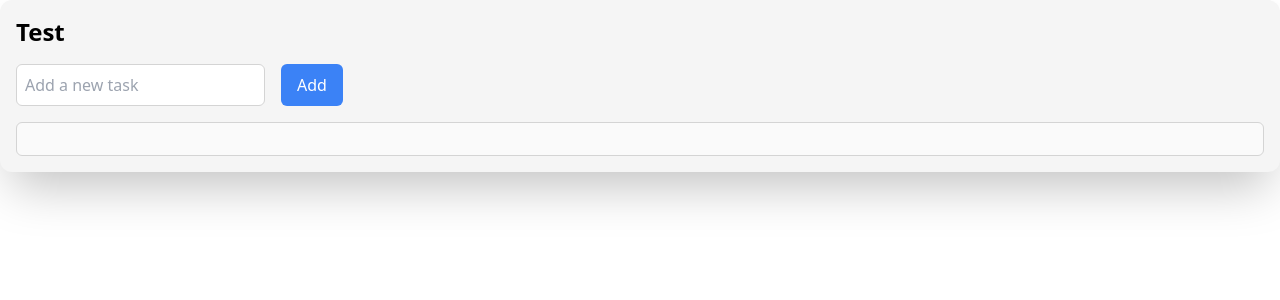
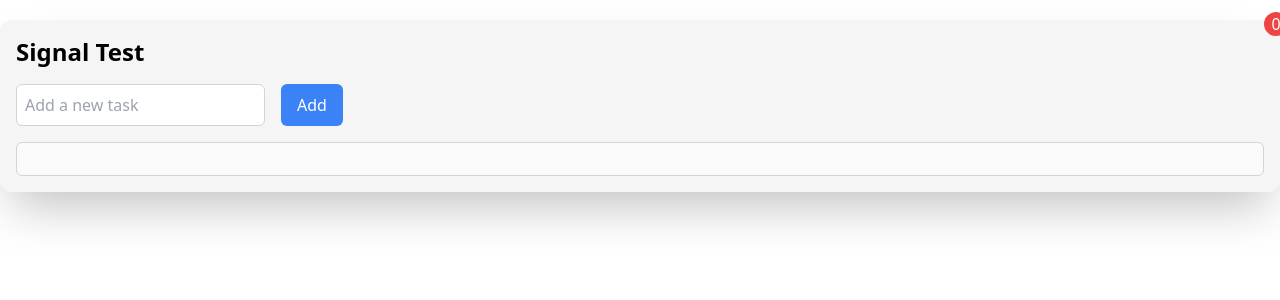
Before and after one commit to suti1979/angular-todo, an Angular app: page / in a window 1280 px wide. Shown: the top 300 px of the page. Built offline with nearby package versions, Linux system fonts and the light colour scheme.

Commit message:
add noti + local storage

```diff
--- a/src/app/app.component.html
+++ b/src/app/app.component.html
@@ -1,5 +1,7 @@
-<main class="container mx-auto bg-neutral-100 shadow-2xl rounded-xl p-4">
+<main class="container mx-auto bg-neutral-100 shadow-2xl rounded-xl p-4 relative mt-5">
   <app-todo />
+
+  <app-notification />
 </main>
 
 <router-outlet />
--- /dev/null
+++ b/src/app/notification/notification.component.html
@@ -0,0 +1,5 @@
+<div
+  class="absolute -top-2 -right-2 rounded-full bg-red-500 text-white w-6 h-6 flex items-center justify-center"
+>
+  {{ todoService.getTodos().length }}
+</div>
--- /dev/null
+++ b/src/app/notification/notification.component.ts
@@ -0,0 +1,13 @@
+import { Component, inject } from '@angular/core'
+import { TodoService } from '../todo/todo.service'
+
+@Component({
+  selector: 'app-notification',
+  standalone: true,
+  imports: [],
+  templateUrl: './notification.component.html',
+  styleUrl: './notification.component.scss'
+})
+export class NotificationComponent {
+  todoService = inject(TodoService)
+}
--- a/src/app/todo/todo.component.html
+++ b/src/app/todo/todo.component.html
@@ -1,5 +1,5 @@
 <div class="">
-  <h1 class="text-2xl font-bold mb-4">Test</h1>
+  <h1 class="text-2xl font-bold mb-4">Signal Test</h1>
 
   <div class="flex gap-4">
     <input
--- a/src/app/todo/todo.service.ts
+++ b/src/app/todo/todo.service.ts
@@ -1,10 +1,23 @@
-import { Injectable, signal } from '@angular/core'
+import { effect, Injectable, signal } from '@angular/core'
 import { Todo } from './todo.model'
+
+const LOCALSTORAGE_KEY = 'todos-sti'
+
 @Injectable({
   providedIn: 'root'
 })
 export class TodoService {
   private todos = signal<Todo[]>([])
+
+  constructor() {
+    if (localStorage.getItem(LOCALSTORAGE_KEY)) {
+      this.todos.set(JSON.parse(localStorage.getItem(LOCALSTORAGE_KEY) || '[]'))
+    }
+
+    effect(() => {
+      localStorage.setItem(LOCALSTORAGE_KEY, JSON.stringify(this.todos()))
+    })
+  }
 
   getTodos = this.todos.asReadonly()
 
@@ -31,84 +44,3 @@ export class TodoService {
     this.todos.update((todos) => todos.map((t) => (t.id === todo.id ? todo : t)))
   }
 }
-
-// // counter.service.ts
-// import { Injectable, signal } from '@angular/core';
-
-// @Injectable({
-//   providedIn: 'root'
-// })
-// export class CounterService {
-//   // Create a signal to hold the counter state
-//   private count = signal(0);
-
-//   // Expose the count as a readonly signal
-//   getCount = this.count.asReadonly();
-
-//   increment() {
-//     this.count.update(count => count + 1);
-//   }
-
-//   decrement() {
-//     this.count.update(count => count - 1);
-//   }
-
-//   reset() {
-//     this.count.set(0);
-//   }
-// }
-
-// // counter-display.component.ts
-// import { Component, inject } from '@angular/core';
-// import { CounterService } from './counter.service';
-
-// @Component({
-//   selector: 'app-counter-display',
-//   standalone: true,
-//   template: `
-//     <div>
-//       <h2>Counter Display</h2>
-//       <p>Current Count: {{ counterService.getCount() }}</p>
-//     </div>
-//   `
-// })
-// export class CounterDisplayComponent {
-//   counterService = inject(CounterService);
-// }
-
-// // counter-controls.component.ts
-// import { Component, inject } from '@angular/core';
-// import { CounterService } from './counter.service';
-
-// @Component({
-//   selector: 'app-counter-controls',
-//   standalone: true,
-//   template: `
-//     <div>
-//       <h2>Counter Controls</h2>
-//       <button (click)="counterService.increment()">Increment</button>
-//       <button (click)="counterService.decrement()">Decrement</button>
-//       <button (click)="counterService.reset()">Reset</button>
-//     </div>
-//   `
-// })
-// export class CounterControlsComponent {
-//   counterService = inject(CounterService);
-// }
-
-// // app.component.ts
-// import { Component } from '@angular/core';
-// import { CounterDisplayComponent } from './counter-display.component';
-// import { CounterControlsComponent } from './counter-controls.component';
-
-// @Component({
-//   selector: 'app-root',
-//   standalone: true,
-//   imports: [CounterDisplayComponent, CounterControlsComponent],
-//   template: `
-//     <h1>Counter App</h1>
-//     <app-counter-display></app-counter-display>
-//     <app-counter-controls></app-counter-controls>
-//   `
-// })
-// export class AppComponent {}
```
Also changed, not shown: src/app/app.component.ts (+7 -6 lines), src/app/notification/notification.component.scss (added), 1 other file (tests, documents, lock files or other folders).
